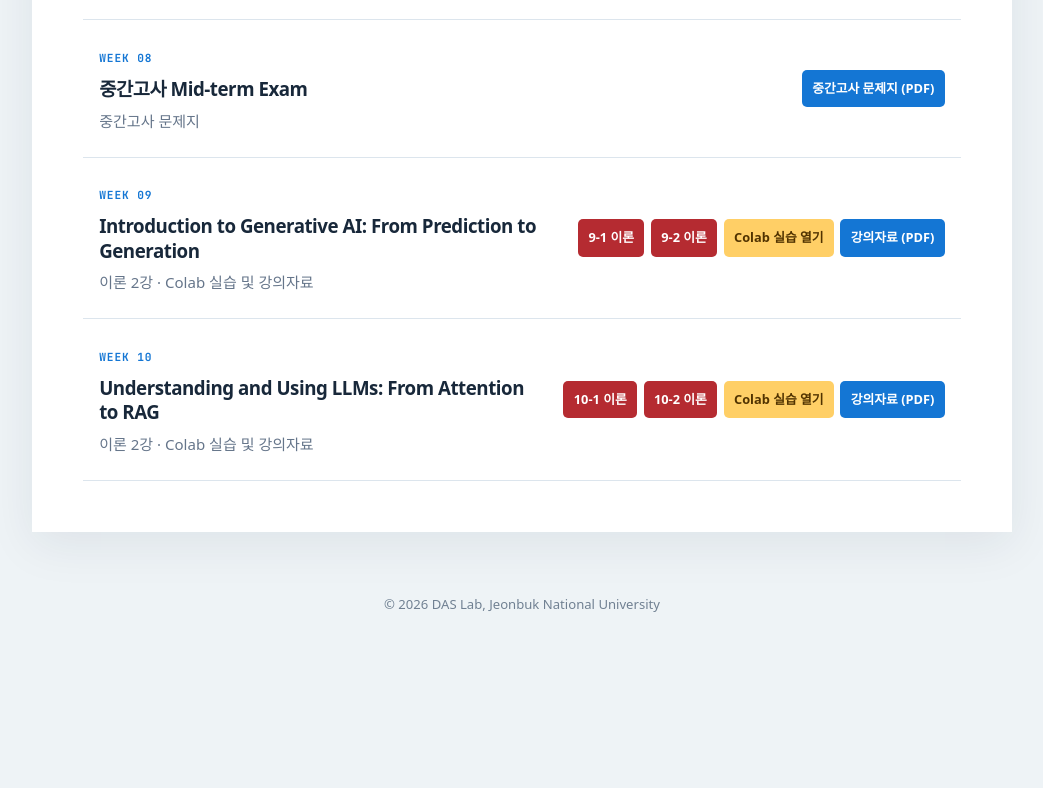
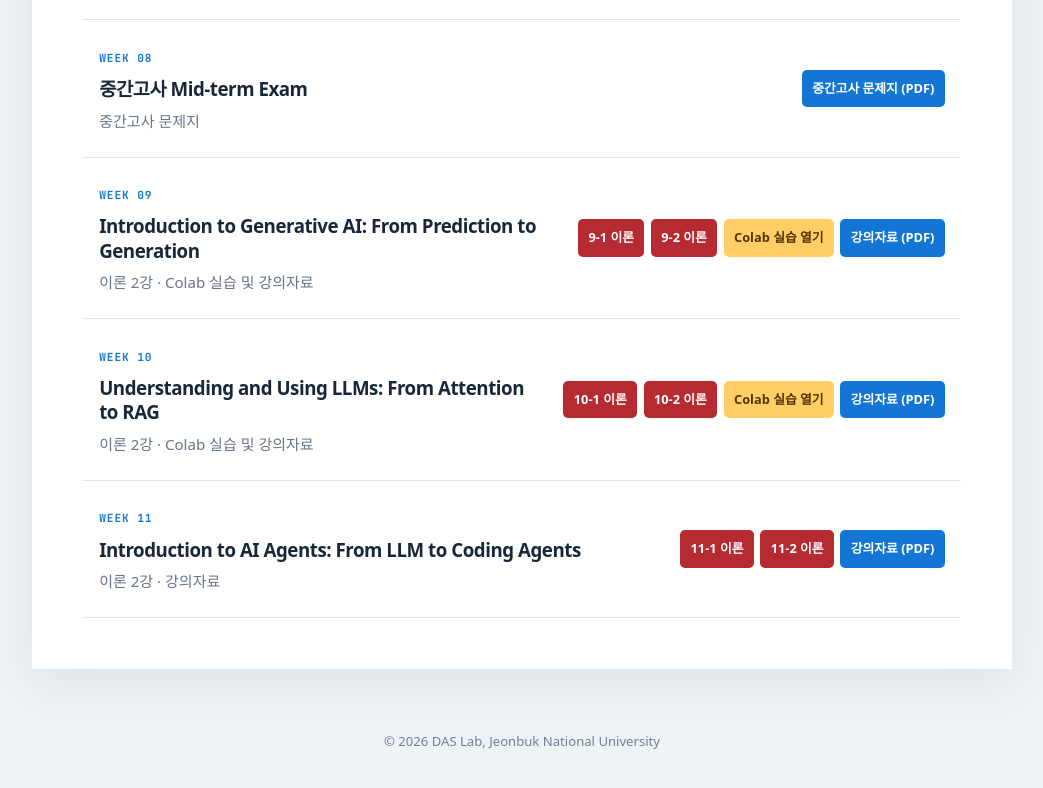
Before and after one commit to joonsooyoo/ai-class-26, a plain HTML site: page lectures.html in a window 1280 px wide. Shown: the part 1534-2322 px from the top of the page, without its empty margins (118-1161 px from the left). Before the commit the page ends 2203 px from the top, so only its background shows below. Drawn offline with Linux system fonts and the light colour scheme; a web font is replaced by a local one.

Commit message:
Add week 11 lecture videos and materials

```diff
--- a/lectures.html
+++ b/lectures.html
@@ -91,6 +91,14 @@
           <a class="note-button" href="asset/note/ai_week10.pdf" target="_blank" rel="noopener noreferrer" aria-label="10주차 강의자료 PDF (새 창)">강의자료 (PDF)</a>
         </div>
       </article>
+      <article class="lecture-row" id="week11">
+        <div><span class="week">WEEK 11</span><h3>Introduction to AI Agents: From LLM to Coding Agents</h3><p>이론 2강 · 강의자료</p></div>
+        <div class="resource-actions">
+          <a class="video-button theory-button" href="https://youtu.be/5jvYoOHADXs" target="_blank" rel="noopener noreferrer" aria-label="11-1 이론 강의 시청 (새 창)">11-1 이론</a>
+          <a class="video-button theory-button" href="https://youtu.be/cJPO35bWi9E" target="_blank" rel="noopener noreferrer" aria-label="11-2 이론 강의 시청 (새 창)">11-2 이론</a>
+          <a class="note-button" href="asset/note/ai_week11.pdf" target="_blank" rel="noopener noreferrer" aria-label="11주차 강의자료 PDF (새 창)">강의자료 (PDF)</a>
+        </div>
+      </article>
     </div>
   </main><footer><p>© 2026 DAS Lab, Jeonbuk National University</p></footer>
 </body></html>
```
Also changed, not shown: 1 other file.
